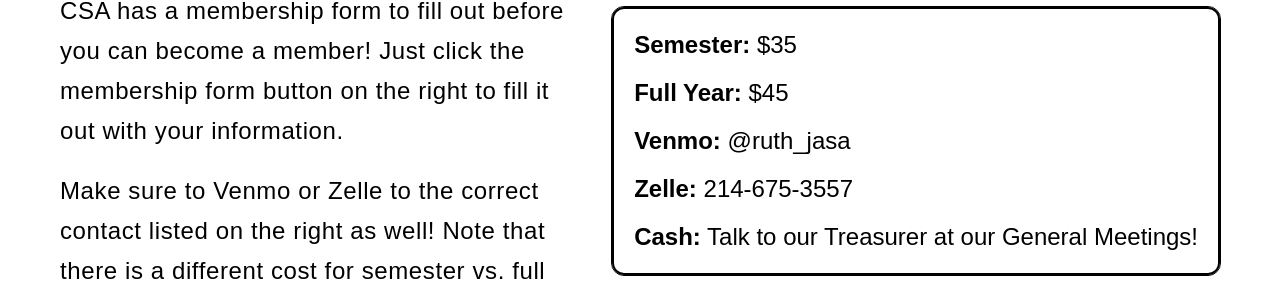
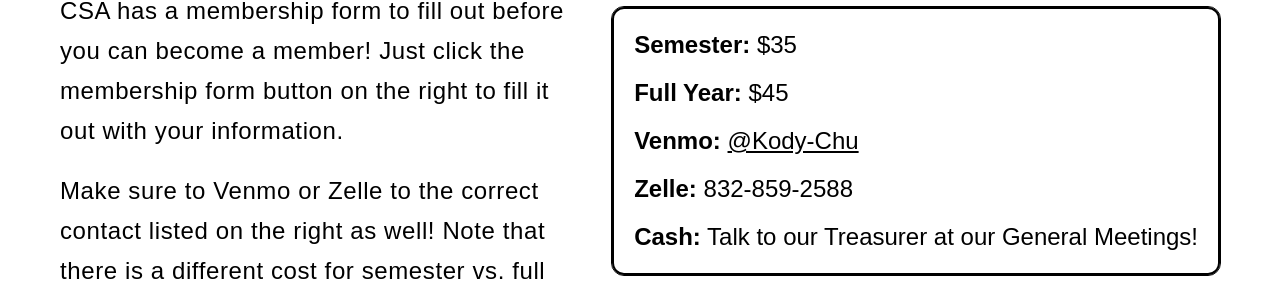
Before and after one commit to tamucsa/website, a Next.js app: page /membership in a window 1280 px wide. Shown: the part 241-522 px from the top of the page. Built offline with nearby package versions, Linux system fonts and the light colour scheme; a web font is replaced by a local one.

Commit message:
fixed sticky header, site overscroll, itemized footer, updated membership info

```diff
--- a/src/app/components/Footer.tsx
+++ b/src/app/components/Footer.tsx
@@ -10,29 +10,21 @@
         setIsMobileMenuOpen(!isMobileMenuOpen);
     }
     const menuItems = [
-        { label: 'Home', href: '/' },
-        { label: 'Officers', href: '/officers' },
-        { label: 'Events', href: '/events' },
-        { label: 'Membership', href: '/membership' },
-        { label: 'General Meetings', href: '/gm' },
-        { label: 'Jiatings', href: '/jiatings' },
-        { label: 'Nihowdy', href: '/nihowdy' },
-        { label: 'Photos', href: '/photos'  },
-        { label: 'Contact', href: '/contact' },
+        { href: 'https://www.instagram.com/tamu.csa/', child:  <RiInstagramFill className='h-8 w-8 text-primary' /> },
+        { href: 'mailto:tamu.csa1963@gmail.com', child: <RiMailFill className='h-8 w-8 text-primary' /> },
+        { href: 'https://www.youtube.com/channel/UCfDD6-EopsnLFnkD86XOY7A', child: <RiYoutubeFill className='h-8 w-8 text-primary' /> },
     ];
   return (
     <footer className='w-full bg-black'>
         <div className='flex flex-col items-center justify-center py-5 gap-5'>
             <div className='flex flex-row items-center gap-2'>
-                <Link href='https://www.instagram.com/tamu.csa/' className='hover:scale-110 p-3 bg-white rounded-xl'>
-                    <RiInstagramFill className='h-8 w-8 text-primary' />
-                </Link>
-                <Link href='mailto:tamu.csa1963@gmail.com' className='hover:scale-110 p-3 bg-white rounded-xl'>
-                    <RiMailFill className='h-8 w-8 text-primary' />
-                </Link>
-                <Link href='https://www.youtube.com/channel/UCfDD6-EopsnLFnkD86XOY7A' className='hover:scale-110 p-3 bg-white rounded-xl'>
-                    <RiYoutubeFill className='h-8 w-8 text-primary' />
-                </Link>
+                {
+                    menuItems.map((item) => (
+                        <Link target='_blank' href={item.href} className='hover:scale-110 p-3 bg-white rounded-xl'>
+                            {item.child}
+                        </Link>
+                    ))
+                }
             </div>
             <div>
                 <div className='font-primary text-white text-lg'> &copy; 2025 TAMU Chinese Student Association</div>
--- a/src/app/components/Navbar.tsx
+++ b/src/app/components/Navbar.tsx
@@ -23,7 +23,7 @@
         { label: 'Contact', href: '/contact' },
     ];
   return (
-    <nav className='fixed top w-full bg-white shadow-md/15'>
+    <nav className='sticky top-0 w-full bg-white shadow-md/15'>
         <div className='mx-auto px-5 py-1'>
             {/* Desktop Menu */}
             <div className='flex items-center justify-between h-16 font-primary'>
--- a/src/app/events/page.tsx
+++ b/src/app/events/page.tsx
@@ -10,7 +10,7 @@
                 title="Styled Calendar"
                 className="styled-calendar-container mb-20"
                 style={{ width: "80%", border: "none" }}
-                height="760px"
+                height="800px"
                 data-cy="calendar-embed-iframe"
             />
         </div>
--- a/src/app/globals.css
+++ b/src/app/globals.css
@@ -14,8 +14,12 @@
   --animation-fade-in: fadeIn 0.5s ease-in-out;
   --animation-slide-up: slideUp 0.5s ease-in-out;
 }
+html {
+    height: 100%;
+    overflow: hidden;
+}
 
-html, body {
+body {
     height: 100%;
     overflow-y: auto;
     scroll-behavior: smooth;
--- a/src/app/layout.tsx
+++ b/src/app/layout.tsx
@@ -40,7 +40,7 @@
     <html lang="en">
       <body className={`${bayon.variable} ${akshar.variable} antialiased bg-white text-black`}>
         <Navbar />
-        <main className="min-h-screen pt-13 md:pt-18">{children}</main>
+        <main className="min-h-screen">{children}</main>
         <Footer />
       </body>
     </html>
--- a/src/app/membership/page.tsx
+++ b/src/app/membership/page.tsx
@@ -18,8 +18,8 @@
                             <div className="flex flex-col outline outline-black rounded-xl font-secondary border-2 p-3 md:p-5 text-md md:text-2xl gap-1 md:gap-4">
                                 <p className="text-nowrap"><b>Semester:</b> $35</p>
                                 <p className="text-nowrap"><b>Full Year:</b> $45</p>
-                                <p className="text-nowrap"><b>Venmo:</b> @ruth_jasa</p>
-                                <p className="text-nowrap"><b>Zelle:</b> 214-675-3557</p>
+                                <p className="text-nowrap"><b>Venmo:</b> <Link href="https://venmo.com/?txn=pay&recipients=Kody-Chu" className="underline">@Kody-Chu</Link></p>
+                                <p className="text-nowrap"><b>Zelle:</b> 832-859-2588</p>
                                 <p className="md:text-nowrap"><b>Cash:</b> Talk to our Treasurer at our General Meetings!</p>
                             </div>
                             <Link target='_blank' href="https://docs.google.com/forms/d/e/1FAIpQLSe71PBHTionWEc17KzuQ0SiR-SwbS8g-wLPOSY4cOR0DR-CHA/viewform"
```
